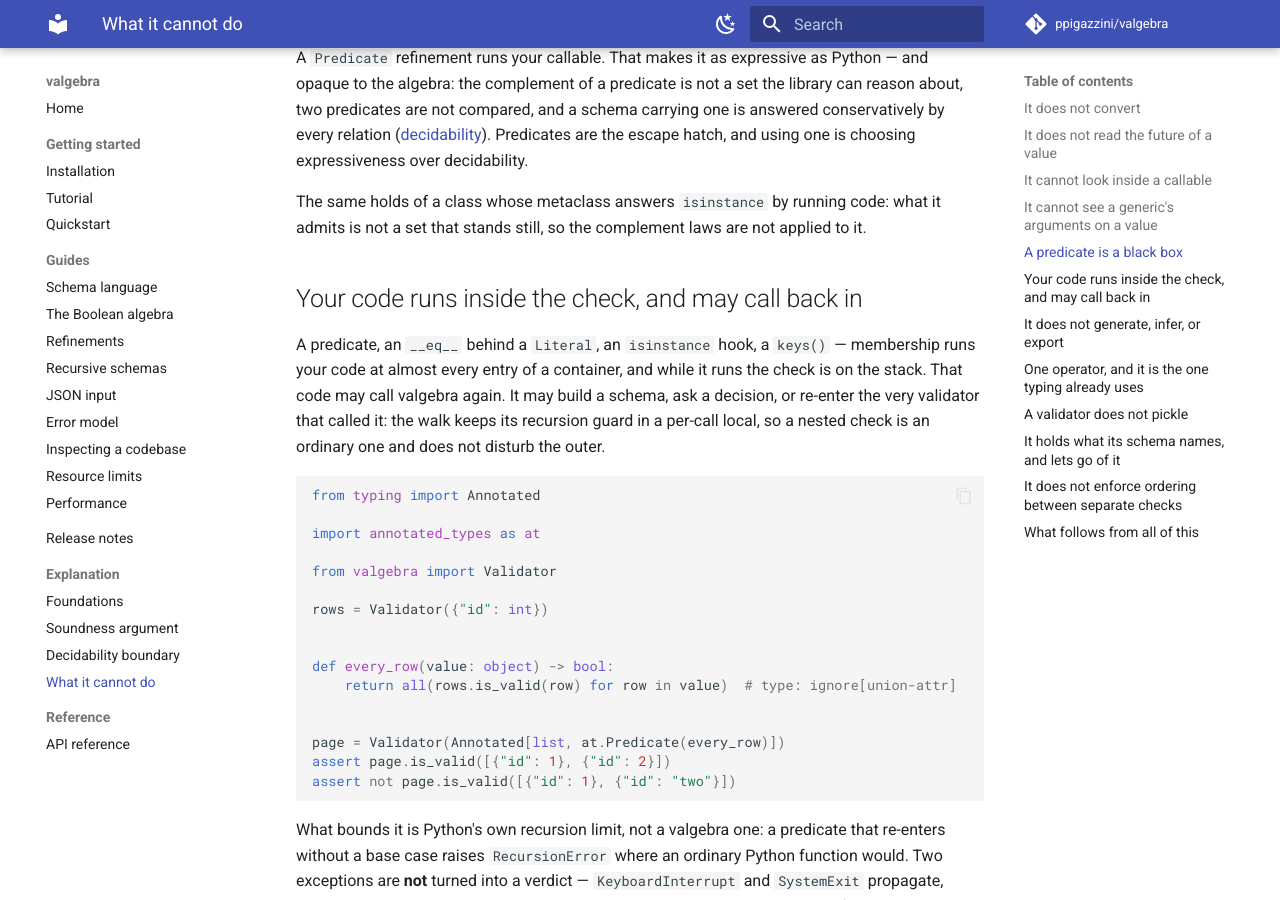
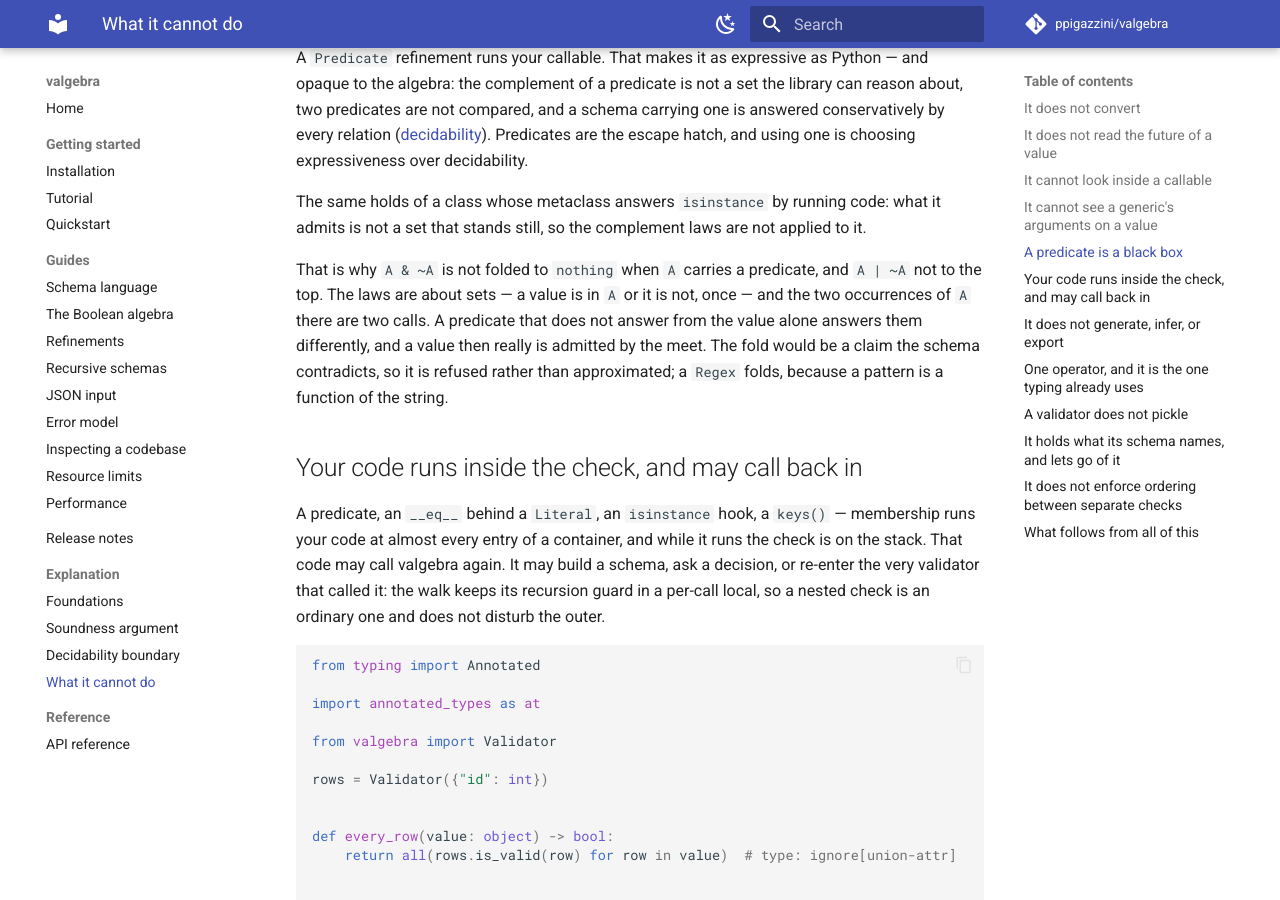
Before and after one commit to ppigazzini/valgebra, an MkDocs documentation site: the page built from docs/17-boundaries.md, in a window 1280 px wide and 900 px high, scrolled down 1768 px. Built offline with MkDocs 1.6.1 and Material for MkDocs 9.7.7, drawn with Linux system fonts in a browser that asks for light colours; comment, search, counter and statistics services are not loaded.

Commit message:
test: pin why a predicate does not fold against its own complement
This was planned as a fix -- "a predicate folds against its own
complement", on the reading that the fold was missing because a predicate's pool
slot was not shared on merge. That reading is wrong, and the behaviour is
correct: `denotes_a_set_within` refuses a `Predicate` deliberately, and the
refusal is load-bearing.

    flip = itertools.count()
    predicate = Validator(Annotated[int, at.Predicate(lambda _: next(flip) % 2 == 0)])
    intersection(predicate, complement(predicate)).is_valid(1)  # True, every other call

The complement laws are laws about *sets*: `A & ~A` is empty because a value is
in `A` or it is not, once. A predicate is user code, so the two occurrences of
`A` are two calls, and one that does not answer from the value alone answers
them differently. The meet above admits a value; the dual `A | ~A` rejects one.
Folding either would claim emptiness of a schema that admits values -- the one
direction this project's soundness argument does not survive.

So nothing is folded. What lands instead is the refusal, written where the next
proposal starts: `docs/dev/01-schema-ir.md` gains it with the three lines that
refute it, `docs/17-boundaries.md` gains the consequence beside "a predicate is a
black box", and `tests/test_combinators.py` pins both witnesses -- the value
inside the meet and the value outside the join -- next to the `Regex` case that
does fold, since a pattern is a function of the string and the contrast is what
makes this about predicates rather than about markers.

```diff
--- a/docs/17-boundaries.md
+++ b/docs/17-boundaries.md
@@ -86,6 +86,14 @@ one is choosing expressiveness over decidability.
 The same holds of a class whose metaclass answers `isinstance` by running code:
 what it admits is not a set that stands still, so the complement laws are not
 applied to it.
+
+That is why `A & ~A` is not folded to `nothing` when `A` carries a predicate,
+and `A | ~A` not to the top. The laws are about sets — a value is in `A` or it
+is not, once — and the two occurrences of `A` there are two calls. A predicate
+that does not answer from the value alone answers them differently, and a value
+then really is admitted by the meet. The fold would be a claim the schema
+contradicts, so it is refused rather than approximated; a `Regex` folds,
+because a pattern is a function of the string.
 
 ## Your code runs inside the check, and may call back in
 
```
Also changed, not shown: CHANGELOG.md (+1 -0 lines), docs/dev/01-schema-ir.md (+24 -0 lines), 1 other file.
